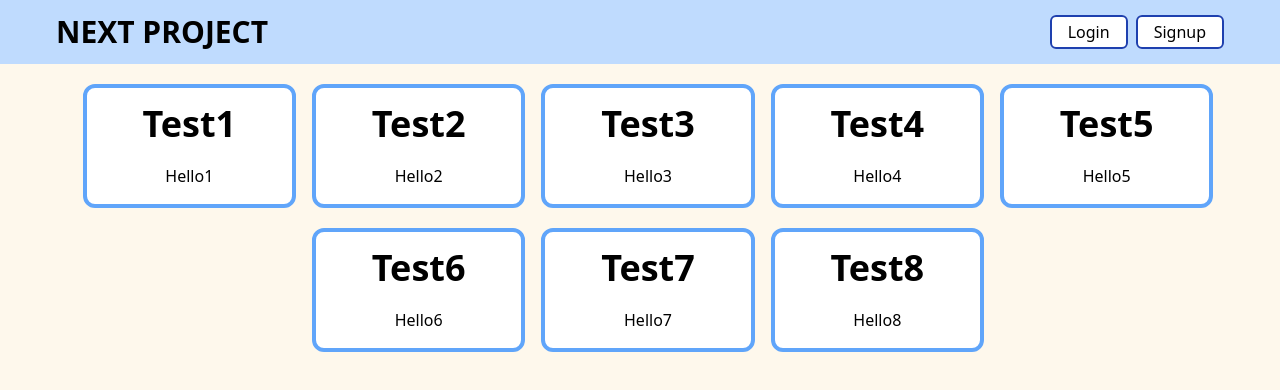
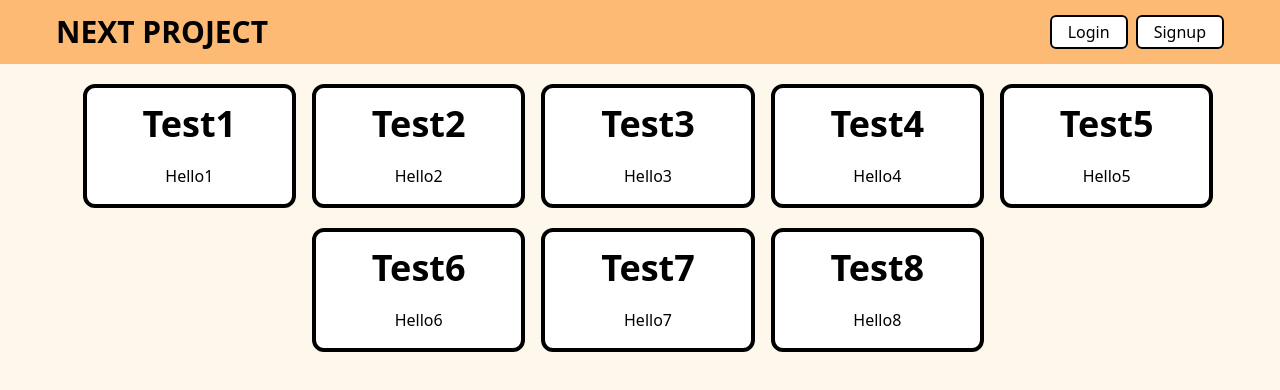
Before and after one commit to velja11/NextProject, a Next.js app: page / in a window 1280 px wide. Shown: the top 390 px of the page. Built offline with nearby package versions, Linux system fonts and the light colour scheme.

Commit message:
Changing styles

```diff
--- a/components/card.tsx
+++ b/components/card.tsx
@@ -1,7 +1,7 @@
 import React from "react";
 
 const Card:React.FC<{title:string, name:string}> = (props) => {
-   return ( <div className='flex flex-col  justify-center items-center	bg-white border-4 border-blue-400 mt-5 p-4 rounded-xl hover:bg-blue-300 hover:shadow-md hover:shadow-black hover:text-white transition easy-out duration-500 md:ml-4 md:w-2/12'>
+   return ( <div className='flex flex-col  justify-center items-center	bg-white border-4 border-black mt-5 p-4 rounded-xl hover:bg-orange-600 hover:shadow-md hover:shadow-black hover:text-white transition easy-out duration-500 md:ml-4 md:w-2/12'>
       <h1 className="text-4xl font-bold">{props.title}</h1>
       <p className='mt-5'>{props.name}</p>
       </div>
--- a/components/navbar.tsx
+++ b/components/navbar.tsx
@@ -4,7 +4,7 @@ import React from "react";
 const Navbar:React.FC<{children:React.ReactNode}> = (props) => {
     return (
         <div>
-        <div className='flex bg-blue-200 items-center justify-between h-12 p-8'>
+        <div className='flex bg-orange-300 items-center justify-between h-12 p-8'>
         {/* <nav>
           <ul className='flex justify-center p-4'>
             <li>Page 1</li>
@@ -17,8 +17,8 @@ const Navbar:React.FC<{children:React.ReactNode}> = (props) => {
         </div>
         <main className='mr-6'>
           <div>
-            <Link href="/login"><a className='bg-white rounded-md pl-4 pt-1 pb-1 pr-4 border-2 border-blue-800 hover:bg-blue-400 hover:text-white transition easy-in duration-500'>Login</a></Link>
-            <Link href="/signup"><a className='ml-2 bg-white rounded-md pl-4 pt-1 pb-1 pr-4 border-2 border-blue-800 hover:bg-blue-400 hover:text-white transition easy-in duration-500'>Signup</a></Link>
+            <Link href="/login"><a className='bg-white rounded-md pl-4 pt-1 pb-1 pr-4 border-2 border-black hover:bg-orange-600 hover:text-white transition easy-in duration-500'>Login</a></Link>
+            <Link href="/signup"><a className='ml-2 bg-white rounded-md pl-4 pt-1 pb-1 pr-4 border-2 border-black hover:bg-orange-600 hover:text-white transition easy-in duration-500'>Signup</a></Link>
 
           </div>
         </main>
```
